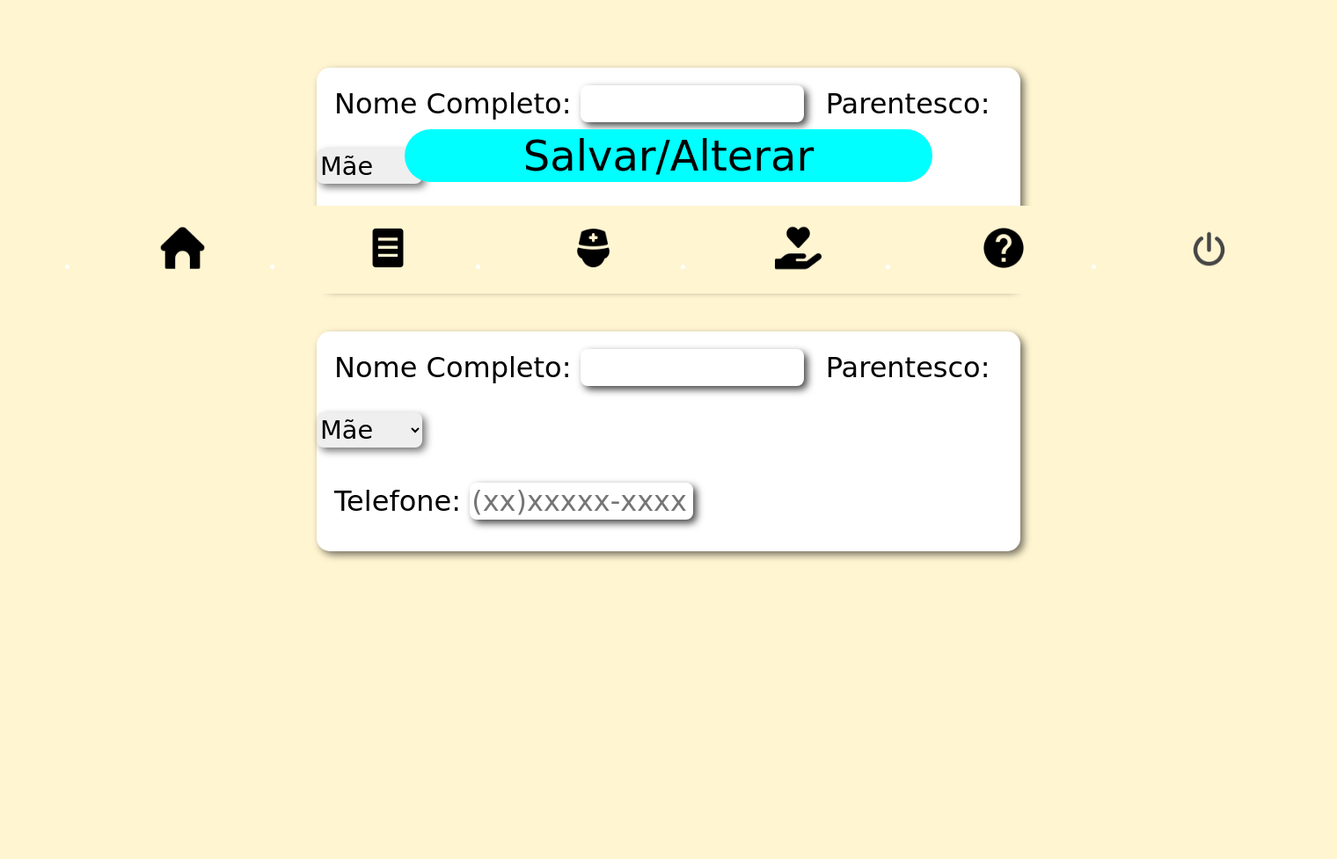
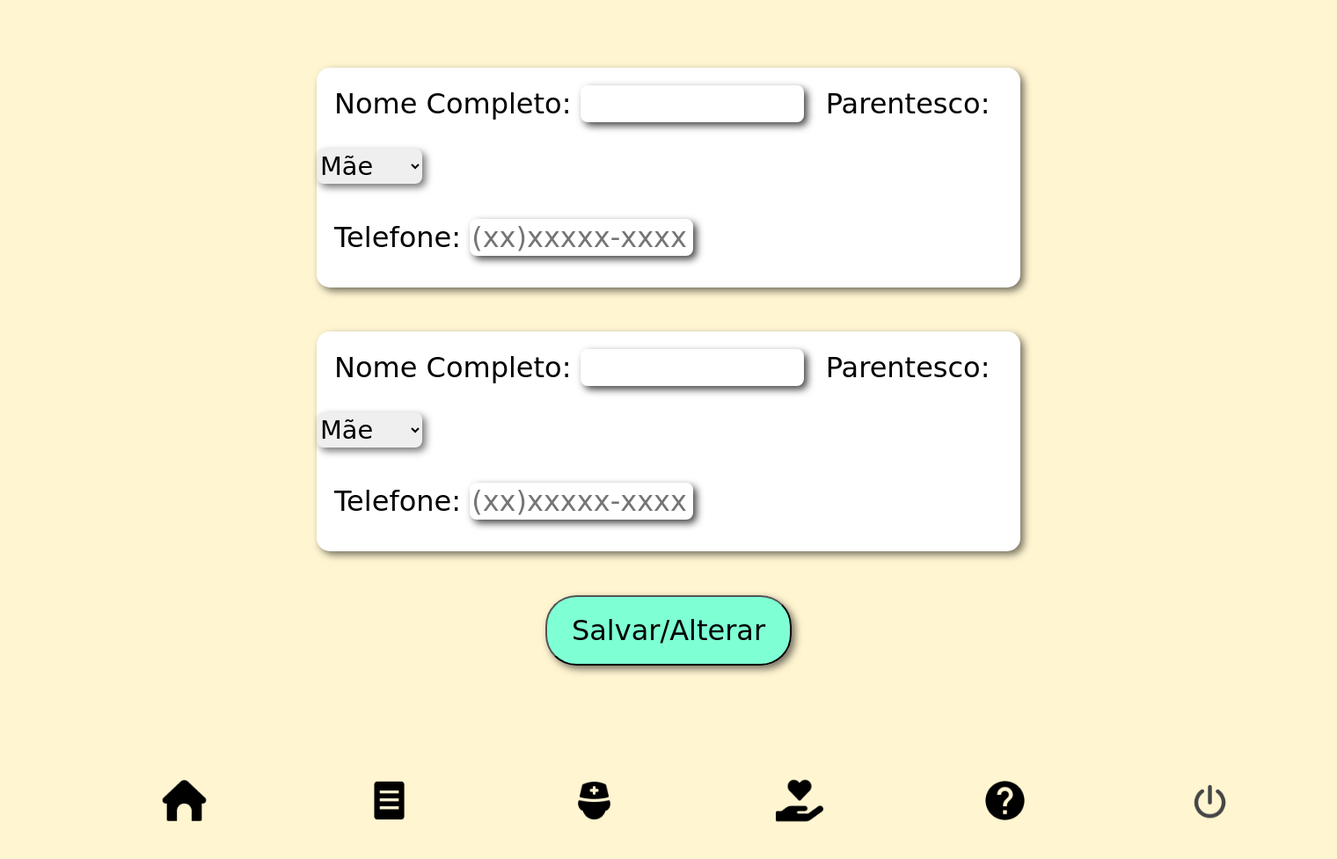
Before and after one commit to projeto-18/Projeto-int-gp-18, a PHP site: page /html/contato_emergencial.html in a window 1520 px wide. Shown: the part 463-1440 px from the top of the page at 88% size. Before the commit the page ends 1100 px from the top, so only its background shows below. Run offline with PHP 8.4, Linux system fonts and the light colour scheme; some web fonts are replaced.

Commit message:
correção de problemas

```diff
--- a/src/css/contato_emergencial.css
+++ b/src/css/contato_emergencial.css
@@ -226,71 +226,107 @@ body {
 
 
 
-  #botao {
+  #button {
+    padding-top: 0px;
     display: flex;
-    width: 600px;
-    height: 60px;
-    font-size: 3em;
-    justify-content: center;
-    align-items: center;
-    flex: 1 1 100vw;
-    text-align: center;
-    position: fixed;
-    top: 80%;
-    left: 50%;
-    transform: translate(-50%, -50%);
-    background-color:aqua;
+    max-width: 280px;
+    height: 80px;
+    background: white;
+    margin: auto;
+    border-radius: 15px;
+    box-shadow: 4px 4px 8px rgba(0, 0, 0, 0.541);
     border: none;
-    border-radius: 40px;
+    margin-top: 50px;
+    border-radius: 35px;
+    margin-bottom: 100px;
+  }
+
+  #botao{
+    width: 280px;
+    height: 80px;
+    border-radius: 35px;
+    font-size: 2em;
+    background-color: aquamarine;
+  }
+
+  #botao:hover{
+    background-color: blue;
+    color: white;
+    cursor: pointer;
   }
 
 
-footer {
+  #foot {
+    padding-top: 0px;
+    display: flex;
+    width: 110%;
+    max-width: 100%;
+    height: 110px;
     background: hsl(46.3, 100%, 91%);
+    border-radius: 15px;
+    border: none;
+    margin-top: 10px;
+    border-radius: 35px;
+    margin-bottom: 10px;
+    position: relative;
+    margin-left: 50%vw;
+    flex-direction: row;
+  }
+
+  ul {
+    list-style: none;
+    text-align: center;
     display: flex;
-    margin: 3px;
-    flex: 1 1 100vw;
-    height: 100px;
     justify-content: center;
     align-items: center;
-    position: fixed;
-    bottom: 0;
+  }
+
+  .footer-container {
+    width: 120%;
+    display: flex;
+    justify-content: center;
+    align-items: center;
+  }
+
+  .footer-container ul {
+    display: flex;
+    justify-content: center;
+    align-items: center;
     width: 100%;
-    color: #fff;
-    text-align: center;
+  }
 
-}
 
-#container {
+  footer {
     display: flex;
+    background: hsl(46.3, 100%, 91%);
+    height: 100%;
+    border-radius: 35px;
+    margin-left: -1%;
+    max-width: 70%;
+    width: 100%;
     flex-direction: row;
+    justify-content: center;
     align-items: center;
-    justify-content: center;
-}
+  }
+
+  @media only screen and (max-width: 768px) {
+    .footer-container {
+      justify-content: center;
+    }
+  }
 
 
 #navegacao {
     padding: 0px 90px 0px 90px;
     height: 40pt;
+
 }
-main {
-    flex: 20 1 500px;
-    height: calc(100vh - 232px);
-    align-items: center;
-    justify-content: center;
-    /* conta: 100% tamanho vertical - (Header (100px) + Footer(100px) + Margin (((3px+3px)/4)=24)) = (100 + 100 + 24 =224) */
-}
-
 
 
 @media only screen and (max-width: 923px) {
     #navegacao {
         padding: 0px 60px 0px 60px;
-        height: 20pt;
+        justify-content: center;
+
     }
 }
-
-
-html, body {
-  overflow: hidden;
-}
--- a/src/html/contato_emergencial.html
+++ b/src/html/contato_emergencial.html
@@ -5,6 +5,7 @@
     <meta charset="UTF-8">
     <meta name="viewport" content="width=device-width, initial-scale=1.0">
     <meta name="description" content="MinhaSaude">
+    <meta http-equiv="X-UA-Compatible" content="IE=edge">
     <title>MinhaSaúde</title>
     <link href="../css/contato_emergencial.css" rel="stylesheet" type="text/css" />
 </head>
@@ -79,9 +80,11 @@
 
             </form>
         </div>
-        <input type="button" value="Salvar/Alterar" id="botao" onclick="salvar()">
+        <div id="button"><input type="button" value="Salvar/Alterar" id="botao" onclick="salvar()"></div>
         </main>
 
+        <div id="foot">
+            <div class="footer-container">
                 <footer>
                     <nav>
                         <ul id="container">
@@ -100,5 +103,7 @@
                         </ul>
                     </nav>
                 </footer>
+            </div>
+        </div>
     </body>
 </html>
```
Lines whose indentation alone changed are shown as unchanged.
